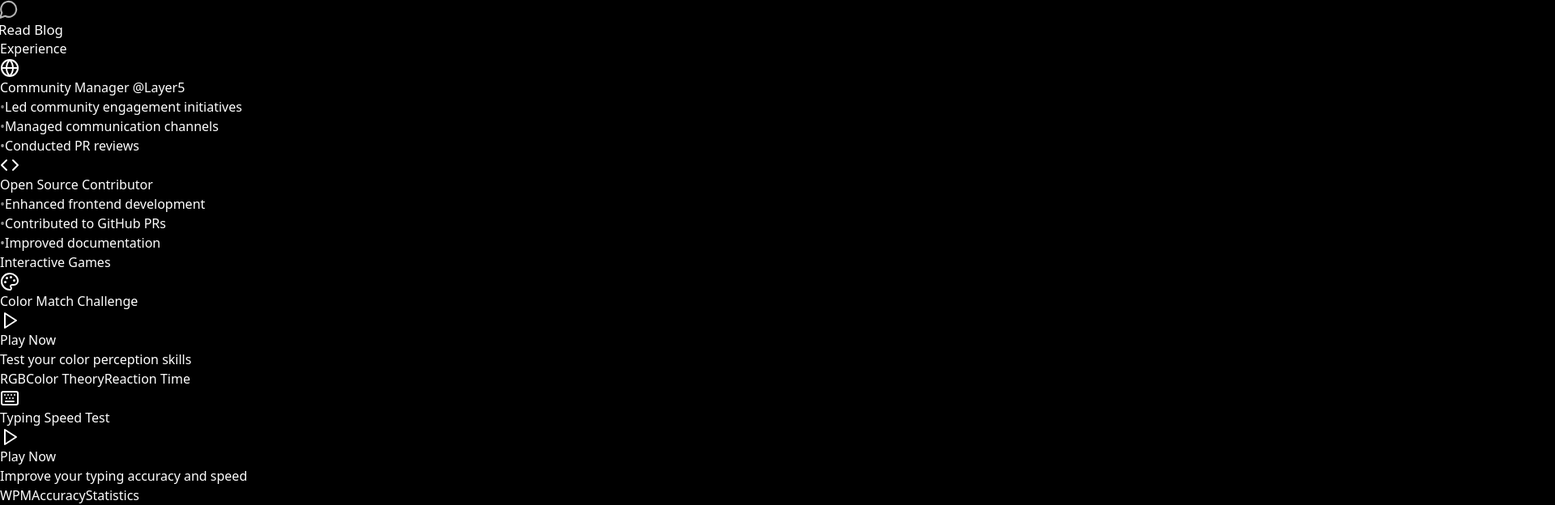
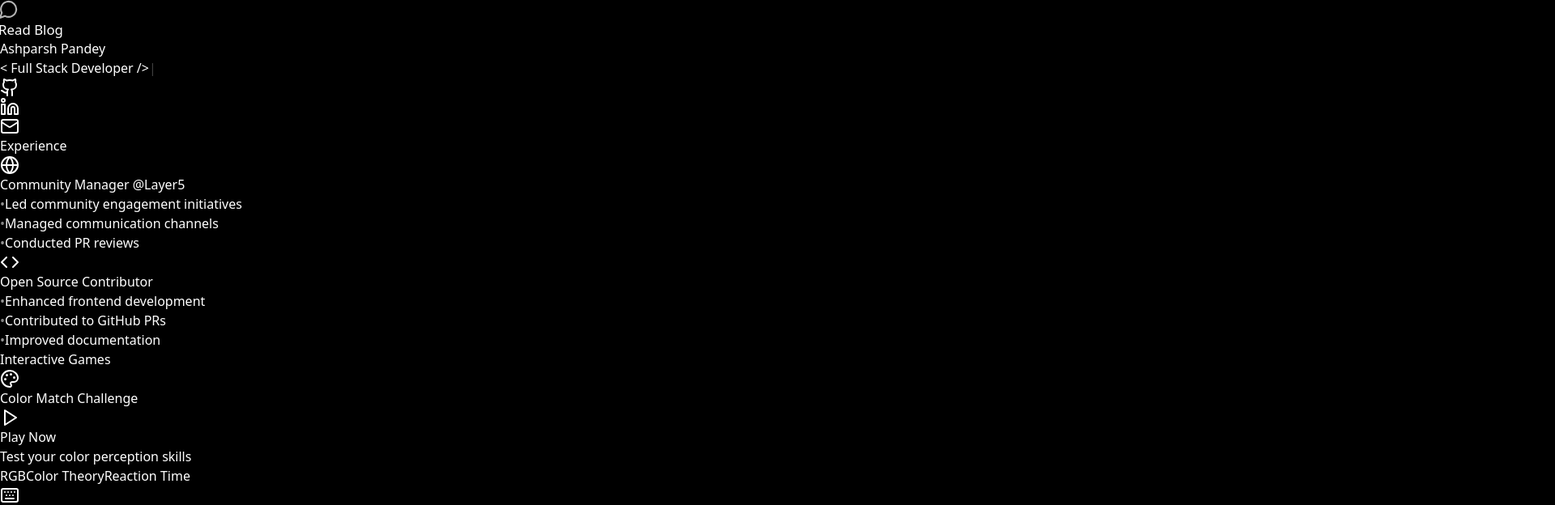
Before and after one commit to ayushdama11/portfolio, a React (Vite) app: page / in a window 1280 px wide. Shown: the top 624 px of the page at 81% size, 1920 px wide, since content can reach past the window. Built offline with nearby package versions, Linux system fonts and the light colour scheme.

Commit message:
Enable scrolling prevention during loading and uncomment Hero component in HomePage

```diff
--- a/src/components/common/EnhancedLoadingSpinner.jsx
+++ b/src/components/common/EnhancedLoadingSpinner.jsx
@@ -85,4 +85,9 @@ const FirstLoading = () => {
   );
 };
 
+// Prevent scrolling by setting overflow to hidden on the body
+if (typeof window !== "undefined") {
+  document.body.style.overflow = "hidden";
+}
+
 export default FirstLoading;
--- a/src/pages/HomePage.jsx
+++ b/src/pages/HomePage.jsx
@@ -13,7 +13,7 @@ const HomePage = () => {
     <>
       <ScrollToTop />
       <BlogNavLink />
-      {/* <Hero /> */}
+      <Hero />
       <Experience />
       <GamesShowcase />
       <Projects />
```
